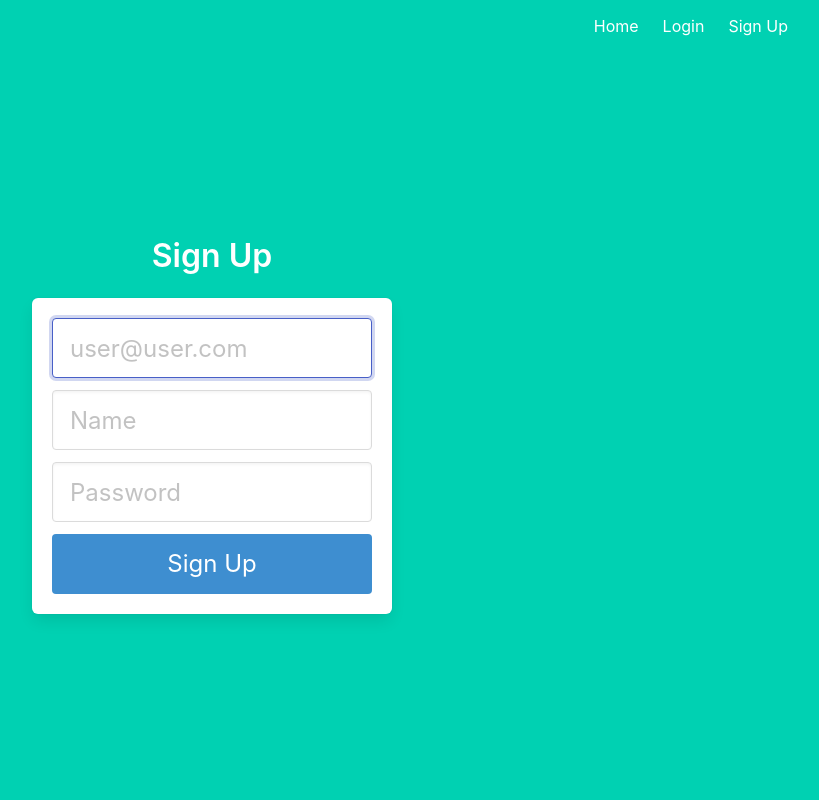
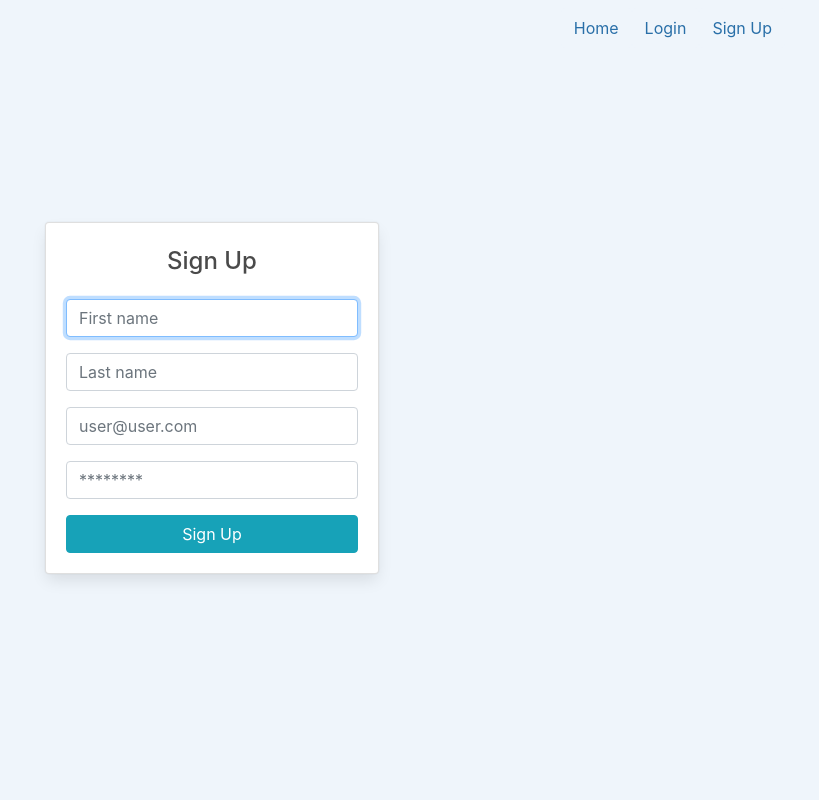
Before and after one commit to vanessamcf/login_system, a Flask app: template project/templates/signup.html in a window 1280 px wide. Shown: the whole page, without its empty margins (428-1247 px from the left). Run offline with Flask 2, Linux system fonts and the light colour scheme; the template is opened without the code that fills it, so the values that code supplies are empty; some libraries are stand-ins or nearby versions.

Commit message:
improve login and sign up design+tweaks

```diff
--- a/project/google_auth.py
+++ /dev/null
@@ -1,45 +0,0 @@
-# import json
-# import os
-# from oauthlib.oauth2 import WebApplicationClient
-# import requests
-
-
-# GOOGLE_CLIENT_ID = os.environ.get("GOOGLE_CLIENT_ID", None)
-# GOOGLE_CLIENT_SECRET = os.environ.get("GOOGLE_CLIENT_SECRET", None)
-# GOOGLE_DISCOVERY_URL = (
-#     "https://accounts.google.com/.well-known/openid-configuration"
-# )
-
-# @app.route('/gconnect')
-# def gconnect():
-#     redirect_uri = url_for('authorize', _external=True)
-#     return oauth.twitter.authorize_redirect(redirect_uri)
-
-# @app.route('/authorize')
-# def authorize():
-#     token = oauth.twitter.authorize_access_token()
-#     resp = oauth.twitter.get('userinfo')
-#     user_info = resp.json()
-#     # do something with the token and profile
-#     return redirect('/')
-
-
-# FLASK DANCE
-import os
-from flask import Flask, redirect, url_for
-from flask_dance.contrib.google import make_google_blueprint, google
-
-app = Flask(__name__)
-app.secret_key = os.environ.get("FLASK_SECRET_KEY", "supersekrit")
-app.config["GOOGLE_OAUTH_CLIENT_ID"] = os.environ.get("GOOGLE_OAUTH_CLIENT_ID")
-app.config["GOOGLE_OAUTH_CLIENT_SECRET"] = os.environ.get("GOOGLE_OAUTH_CLIENT_SECRET")
-google_bp = make_google_blueprint(scope=["profile", "email"])
-app.register_blueprint(google_bp, url_prefix="/gconnect")
-
-@app.route('/gconnect')
-def gconnect():
-  if not google.authorized:
-    return redirect(url_for("google.login"))
-  resp = google.get("/oauth2/v1/userinfo")
-  assert resp.ok, resp.text
-  return "Your are {email} on Google".format(email = resp.json()["email"])
--- a/project/main.py
+++ b/project/main.py
@@ -11,4 +11,4 @@
 @main.route('/profile')
 @login_required
 def profile():
-  return render_template('profile.html', name = current_user.name)
+  return render_template('profile.html', firstname = current_user.firstname, lastname = current_user.lastname)
--- a/project/templates/base.html
+++ b/project/templates/base.html
@@ -10,7 +10,7 @@
 </head>
 
 <body>
-  <section class="hero is-primary is-fullheight">
+  <section class="hero has-background-info-light is-fullheight">
 
     <div class="hero-head">
       <nav class="navbar">
@@ -18,24 +18,24 @@
 
           <div id="navbarMenuHeroA" class="navbar-menu">
             <div class="navbar-end">
-              <a href="{{ url_for('main.index') }}" class="navbar-item">
+              <a href="{{ url_for('main.index') }}" class="navbar-item button is-info is-light">
                 Home
               </a>
               {% if current_user.is_authenticated %}
-              <a href="{{ url_for('main.profile') }}" class="navbar-item">
+              <a href="{{ url_for('main.profile') }}" class="navbar-item button is-info is-light">
                 Profile
               </a>
               {% endif %}
               {% if not current_user.is_authenticated %}
-              <a href="{{ url_for('auth.login') }}" class="navbar-item">
+              <a href="{{ url_for('auth.login') }}" class="navbar-item button is-info is-light">
                 Login
               </a>
-              <a href="{{ url_for('auth.signup') }}" class="navbar-item">
+              <a href="{{ url_for('auth.signup') }}" class="navbar-item button is-info is-light">
                 Sign Up
               </a>
               {% endif %}
               {% if current_user.is_authenticated %}
-              <a href="{{ url_for('auth.logout') }}" class="navbar-item">
+              <a href="{{ url_for('auth.logout') }}" class="navbar-item button is-info is-light">
                 Logout
               </a>
               {% endif %}
--- a/project/templates/profile.html
+++ b/project/templates/profile.html
@@ -3,7 +3,7 @@
 {% block content %}
 
 <h1 class="title">
-  Welcome, {{ name }}!
+  Welcome, {{ firstname }} {{ lastname }}!
 </h1>
 
 {% endblock %}
--- a/project/templates/signup.html
+++ b/project/templates/signup.html
@@ -1,10 +1,25 @@
 {% extends "base.html" %}
 
 {% block content %}
-<div class="column is-4 is-offset-4">
-  <h3 class="title">Sign Up</h3>
-  <div class="box">
+<link href="//maxcdn.bootstrapcdn.com/bootstrap/4.0.0/css/bootstrap.min.css" rel="stylesheet" id="bootstrap-css">
+<script src="//maxcdn.bootstrapcdn.com/bootstrap/4.0.0/js/bootstrap.min.js"></script>
+<script src="//cdnjs.cloudflare.com/ajax/libs/jquery/3.2.1/jquery.min.js"></script>
+<link rel="stylesheet" href="https://use.fontawesome.com/releases/v5.0.8/css/all.css">
 
+<style>
+  .container{
+    display: flex;
+    align-items: center;
+    justify-content: center;
+    padding-bottom: 60px;
+  }
+</style>
+<div class="container">
+
+  <aside class="col-sm-4">
+    <div class="card">
+      <article class="card-body">
+        <h4 class="card-title mb-4 mt-1">Sign Up</h4>
         {% with messages = get_flashed_messages() %}
         {% if messages %}
         <div class="notification is-danger">
@@ -12,29 +27,26 @@
         </div>
         {% endif %}
         {% endwith %}
-
         <form method="POST" action="/signup">
-      <div class="field">
-        <div class="control">
-          <input class="input is-large" type="email" name="email" placeholder="user@user.com" autofocus="">
+          <div class="form-group">
+              <input name="firstname" class="form-control" placeholder="First name" type="text" autofocus="">
           </div>
+          <div class="form-group">
+              <input name="lastname" class="form-control" placeholder="Last name" type="text" autofocus="">
           </div>
-
-      <div class="field">
-        <div class="control">
-          <input class="input is-large" type="text" name="name" placeholder="Name" autofocus="">
+          <div class="form-group">
+              <input name="email" class="form-control" placeholder="user@user.com" type="email" autofocus="">
           </div>
+          <div class="form-group">
+              <input name="password" class="form-control" placeholder="********" type="password">
           </div>
-
-      <div class="field">
-        <div class="control">
-          <input class="input is-large" type="password" name="password" placeholder="Password">
-        </div>
-      </div>
-
-      <button class="button is-block is-info is-large is-fullwidth">Sign Up</button>
+          <button type="submit" class="btn btn-info btn-block">Sign Up</button>
         </form>
       </div>
     </div>
 
+      </article>
+    </div>
+  </aside>
+</div>
 {% endblock %}
```
Also changed, not shown: project/auth.py (+7 -6 lines), project/models.py (+6 -1 lines), project/social_auth.py (added, +59 -0 lines), project/templates/login.html (+27 -12 lines), project/db.sqlite. Lines whose indentation alone changed are shown as unchanged.
